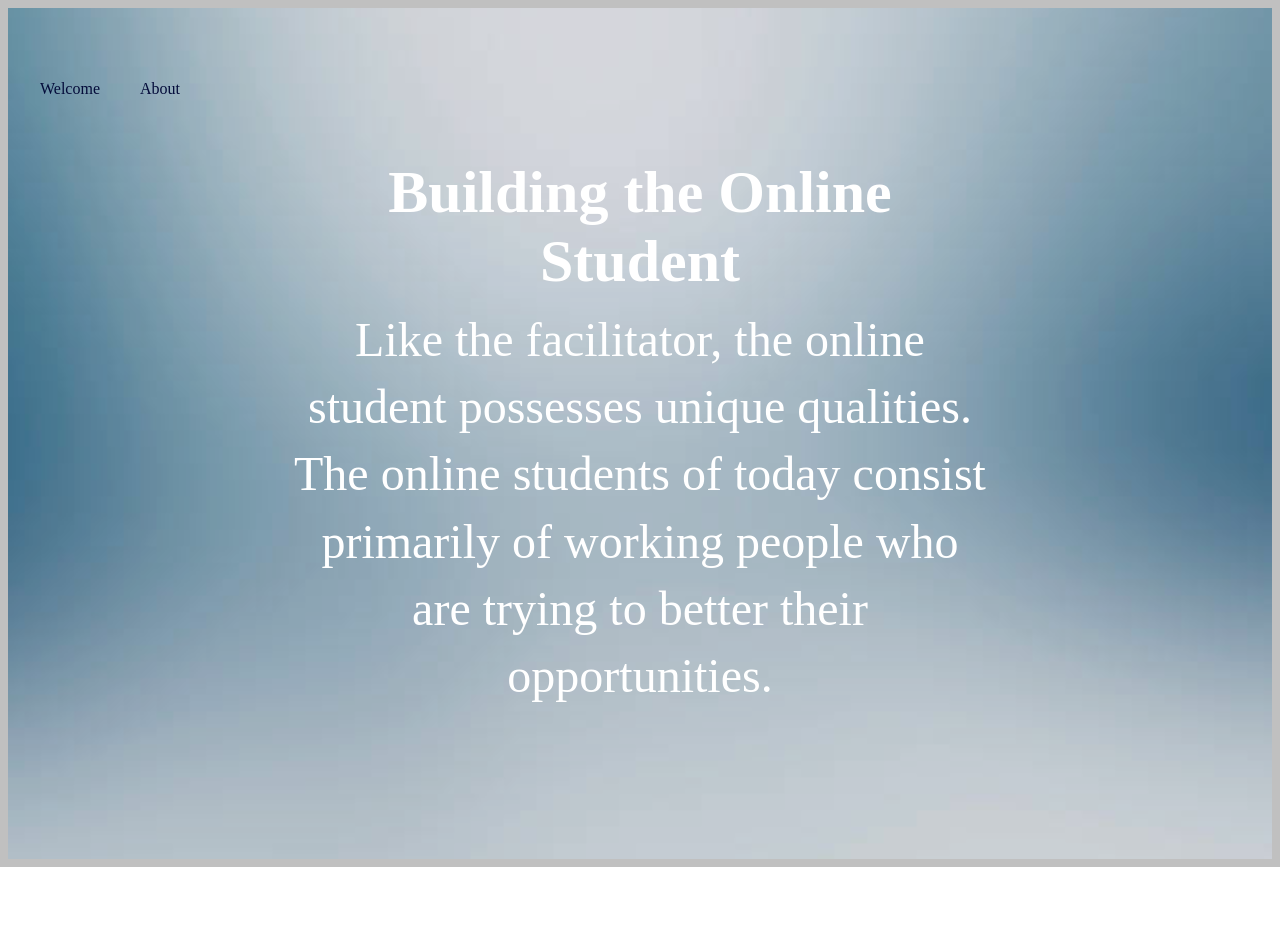
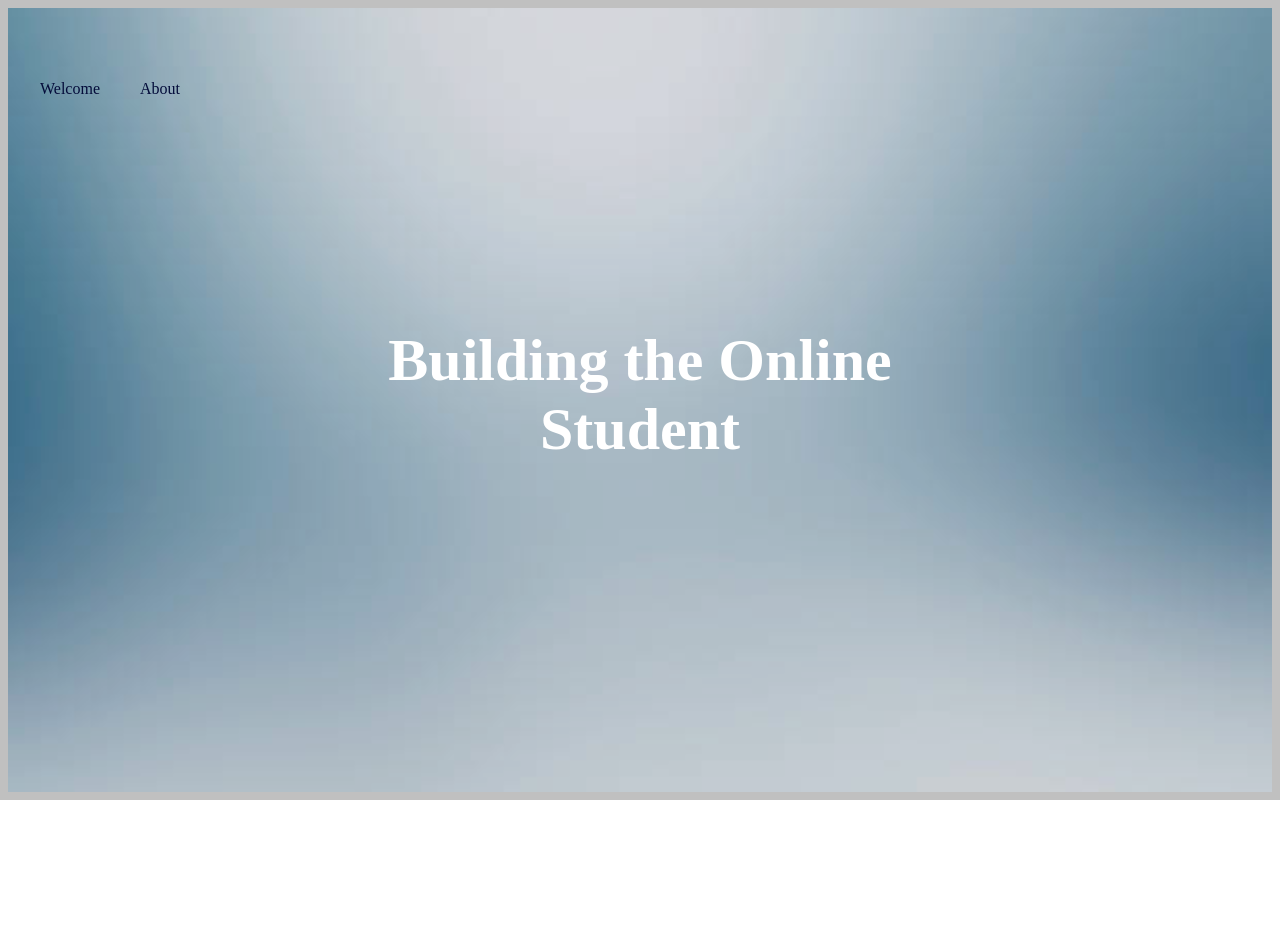
Before and after one commit to NiqueNat/myrna_web_development_env_1_project-, a PHP site: page / in a window 1280 px wide. Shown: the top 949 px of the page. After the commit the page ends 800 px from the top, so only its background shows below. Run offline with PHP 8.4, Linux system fonts and the light colour scheme.

Commit message:
Update index.php

```diff
--- a/index.php
+++ b/index.php
@@ -41,8 +41,6 @@
 <section class="welcome">
 <div class="container">
     <h1>Building the Online Student</h1>
-    <p>Like the facilitator, the online student possesses unique qualities. The online students of today consist
-        primarily of working people who are trying to better their opportunities.</p>
 </div>
 </section>
 
```
